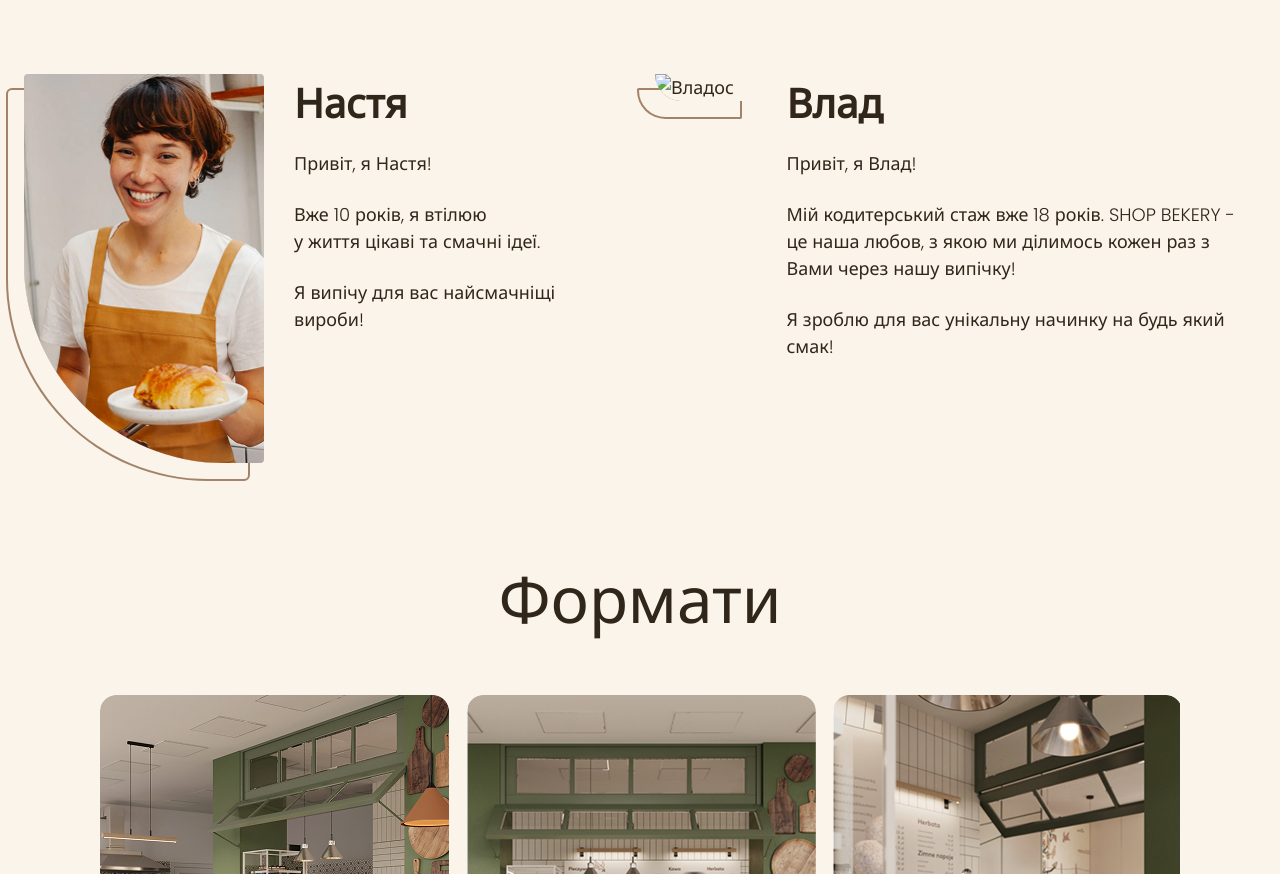
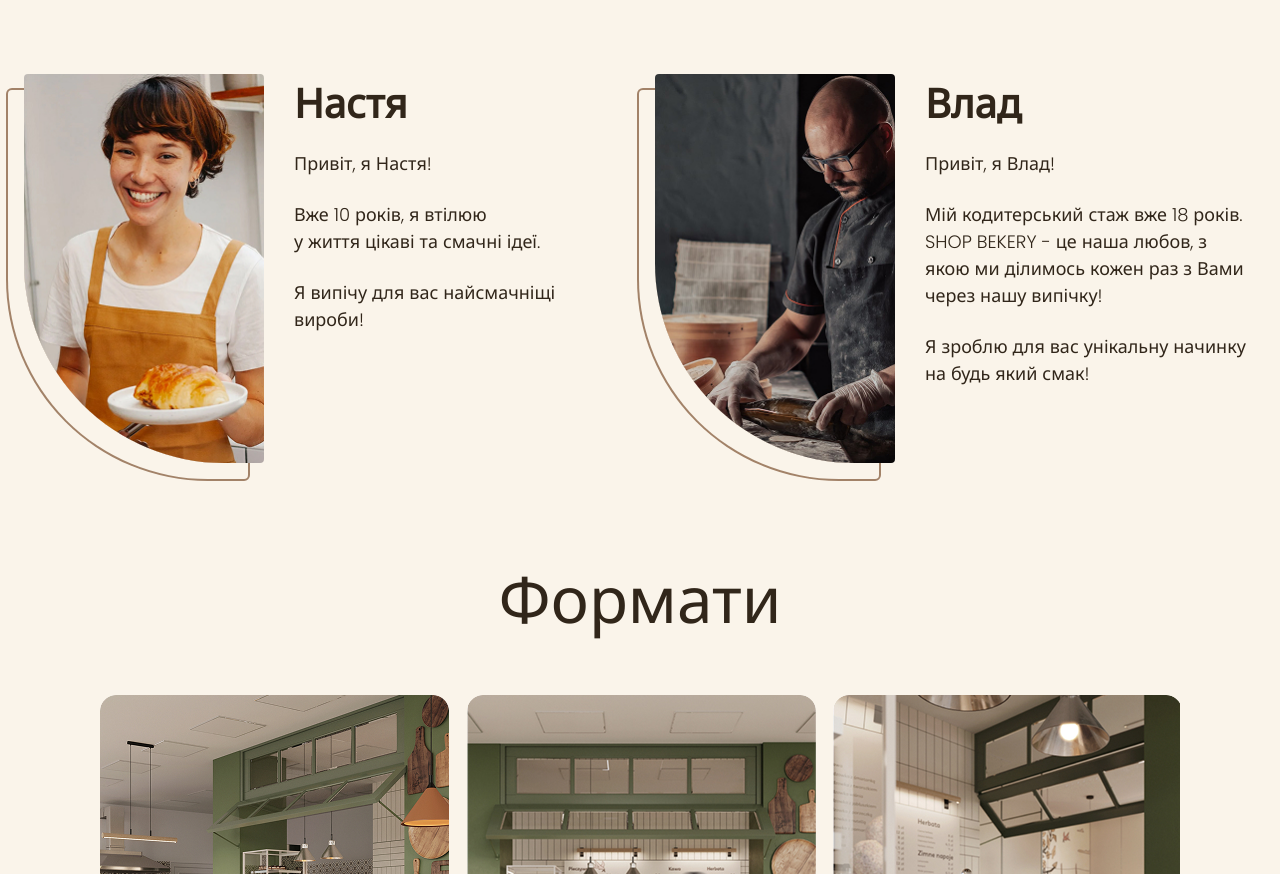
Before and after one commit to Ostapchikkkk/Genius-Full-Stack-Study, a plain HTML site: page index.html in a window 1280 px wide. Shown: the part 1628-2502 px from the top of the page. Drawn offline with nearby package versions, Linux system fonts and the light colour scheme.

Commit message:
fixed vlados photo

```diff
--- a/index.html
+++ b/index.html
@@ -164,7 +164,7 @@
               <article class="chief-card">
                 <img
                   class="chief-card__photo"
-                  src="./img/vlados2.jpg"
+                  src="./img/vlados.jpg"
                   alt="Владос"
                 />
                 <div>
```
